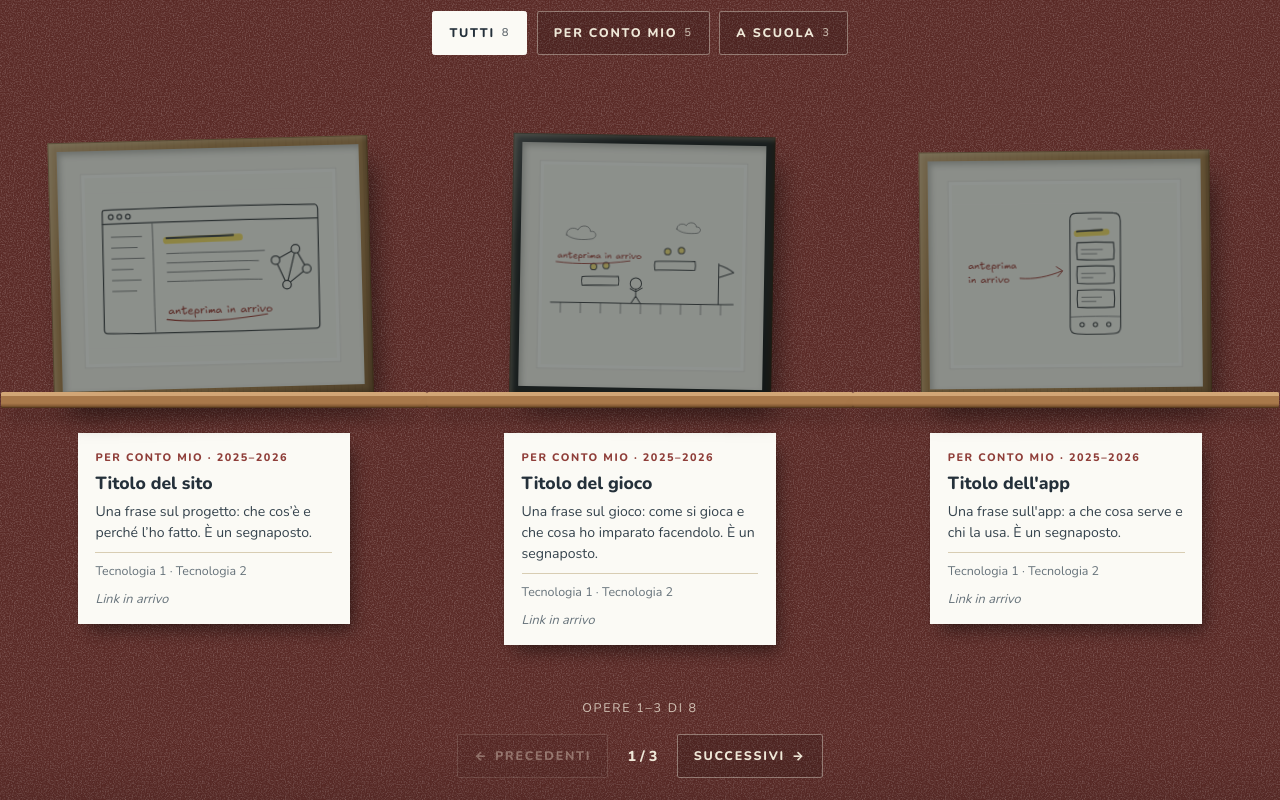
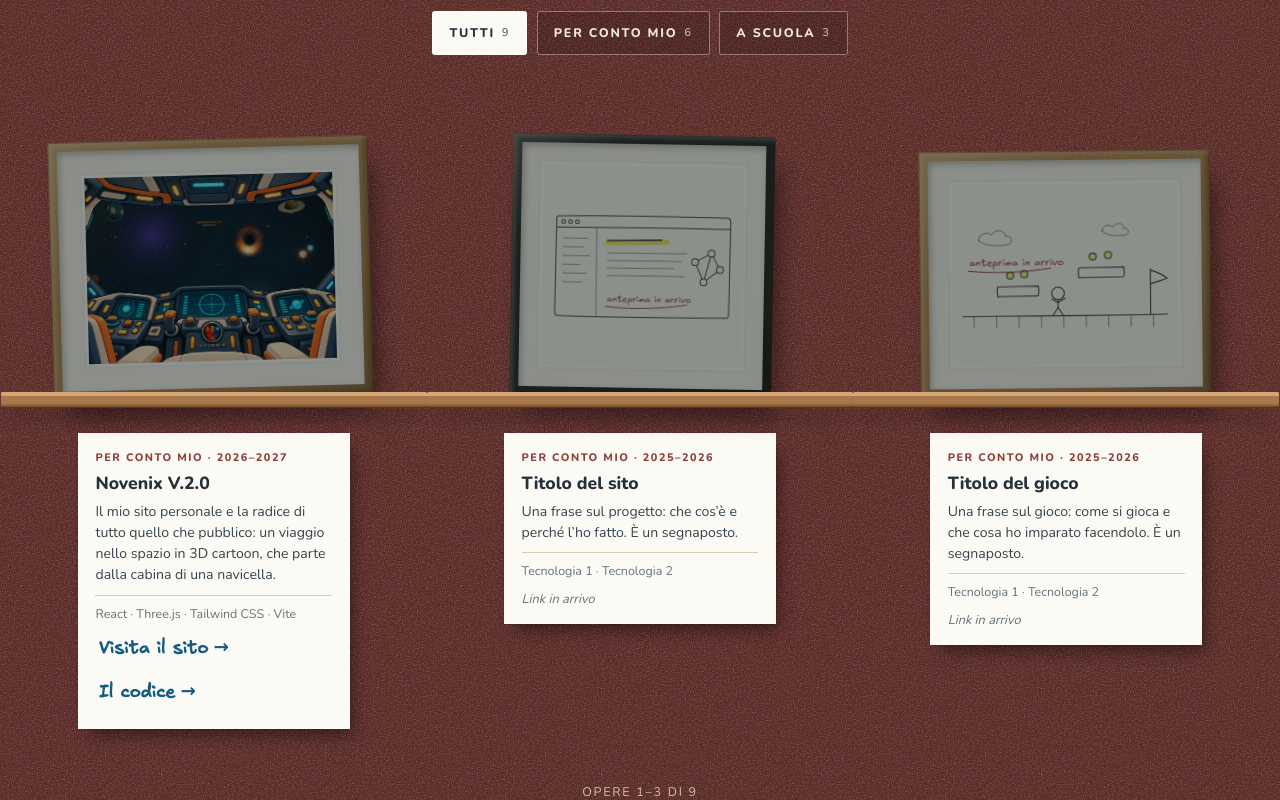
Before and after one commit to GiuseppePentrelli/e-portfolio-studente, a Vue app: page / in a window 1280 px wide. Shown: the part 5500-6300 px from the top of the page. Built offline with nearby package versions, Linux system fonts and the light colour scheme.

Commit message:
[Sezione Progetti] Novenix V.2.0 come primo progetto, con l'anteprima del sito e i link

```diff
--- a/src/content/projects.js
+++ b/src/content/projects.js
@@ -8,6 +8,8 @@
 // approfondimento esiste già), url (il progetto online), repo (il codice), image (anteprima importata
 // da src/assets), placeholder (true finché l'elemento è un segnaposto: le sale mostrano uno schizzo),
 // preview (lo schizzo del segnaposto: 'site', 'game' o 'app').
+import novenixPreview from '@/assets/images/novenix-v2.webp'
+
 export const projects = [
   {
     slug: 'capolavoro-principale',
@@ -22,6 +24,19 @@ export const projects = [
     page: false,
     placeholder: true,
     preview: 'site',
+  },
+  {
+    slug: 'novenix',
+    title: 'Novenix V.2.0',
+    schoolYear: '2026–2027',
+    context: 'personale',
+    techniques: ['React', 'Three.js', 'Tailwind CSS', 'Vite'],
+    summary:
+      'Il mio sito personale e la radice di tutto quello che pubblico: un viaggio nello spazio in 3D cartoon, che parte dalla cabina di una navicella.',
+    masterpiece: false,
+    url: 'https://giuseppepentrelli.github.io/',
+    repo: 'https://github.com/GiuseppePentrelli/GiuseppePentrelli.github.io',
+    image: novenixPreview,
   },
   {
     slug: 'sito-personale',
```
Also changed, not shown: src/assets/images/novenix-v2.webp (added).
